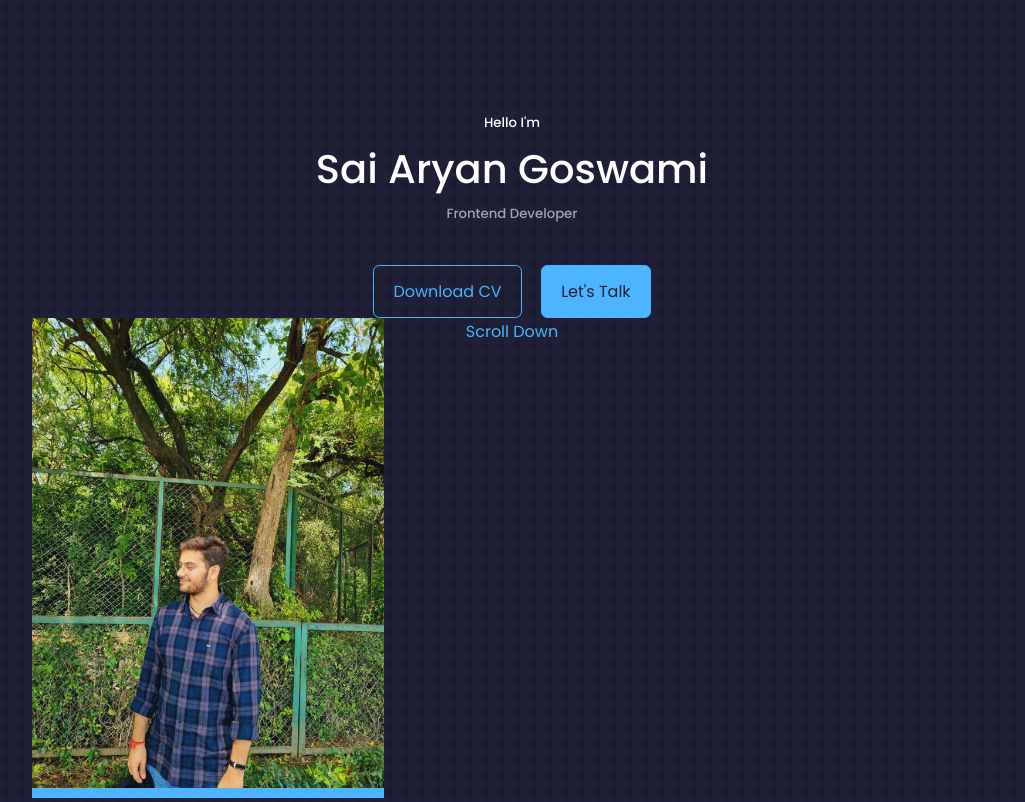
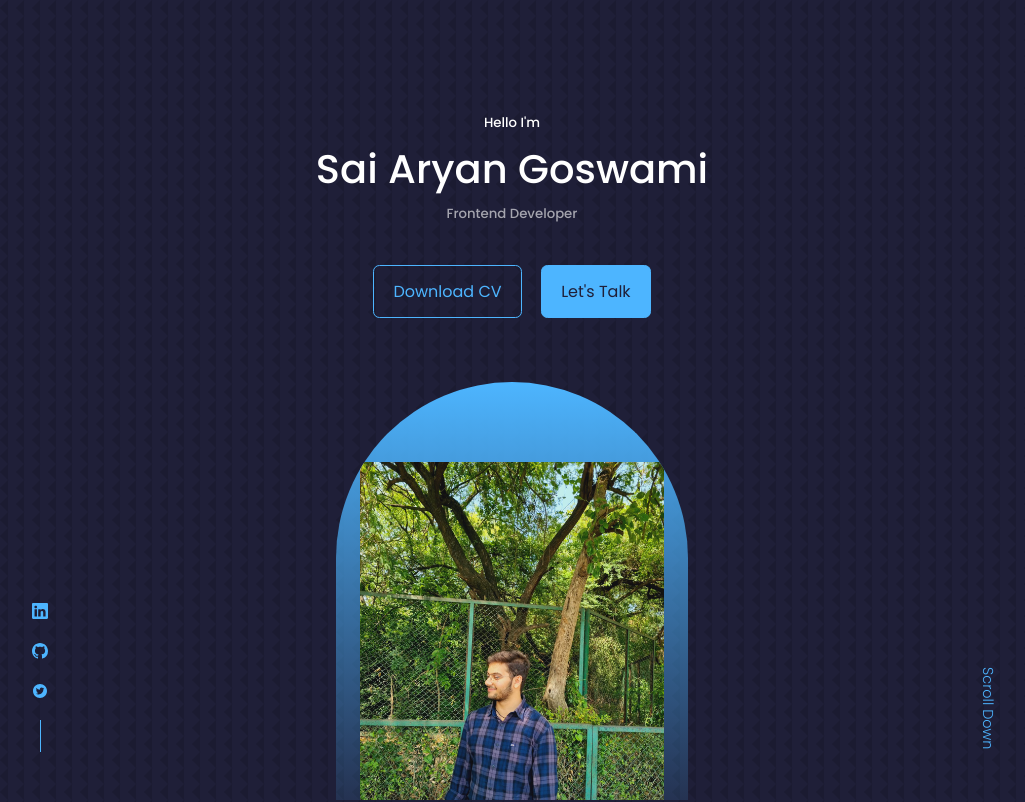
Before and after one commit to SaiAryan1784/Sai_portfolio, a React (Create React App) app: page / in a window 1280 px wide. Shown: the top 802 px of the page, without its empty margins (128-1153 px from the left). Built offline with nearby package versions, Linux system fonts and the light colour scheme.

Commit message:
Update header.css

```diff
--- a/src/components/header/header.css
+++ b/src/components/header/header.css
@@ -41,9 +41,45 @@
 /* -------------------------me------------------------- */
 
 .me {
-    background: var(--color-primary);
+    background: linear-gradient(var(--color-primary), transparent);
     width: 22rem;
     height: 30rem;
     position: absolute;
-    left: calc(50%-11rem);
+    left: calc(50% - 11rem);
+    margin-top: 4rem;
+    border-radius: 12rem 12rem 0 0;
+    overflow: hidden;
+    padding: 5rem 1.5rem 1.5rem 1.5rem;
 }
+
+/* ===========================SCROLL DOWN===================== */
+
+.scroll__down {
+    position: absolute;
+    right: -2.3rem;
+    bottom: 5rem;
+    transform: rotate(90deg);
+    font-weight: 300;
+    font-size: 0.9rem;
+}
+
+/* -------------------------------RESPONSIVE(medium devices)---------------------------*/
+
+@media screen and (max-width: 1024px){
+    header {
+        height: 68vh;
+    }
+}
+
+/* -------------------------------RESPONSIVE(small devices)---------------------------*/
+
+@media screen and (max-width: 600px){
+    header {
+        height: 100vh;
+    }
+
+    .header__socials, .scroll__down
+    {
+        display: none;
+    }
+}
```
